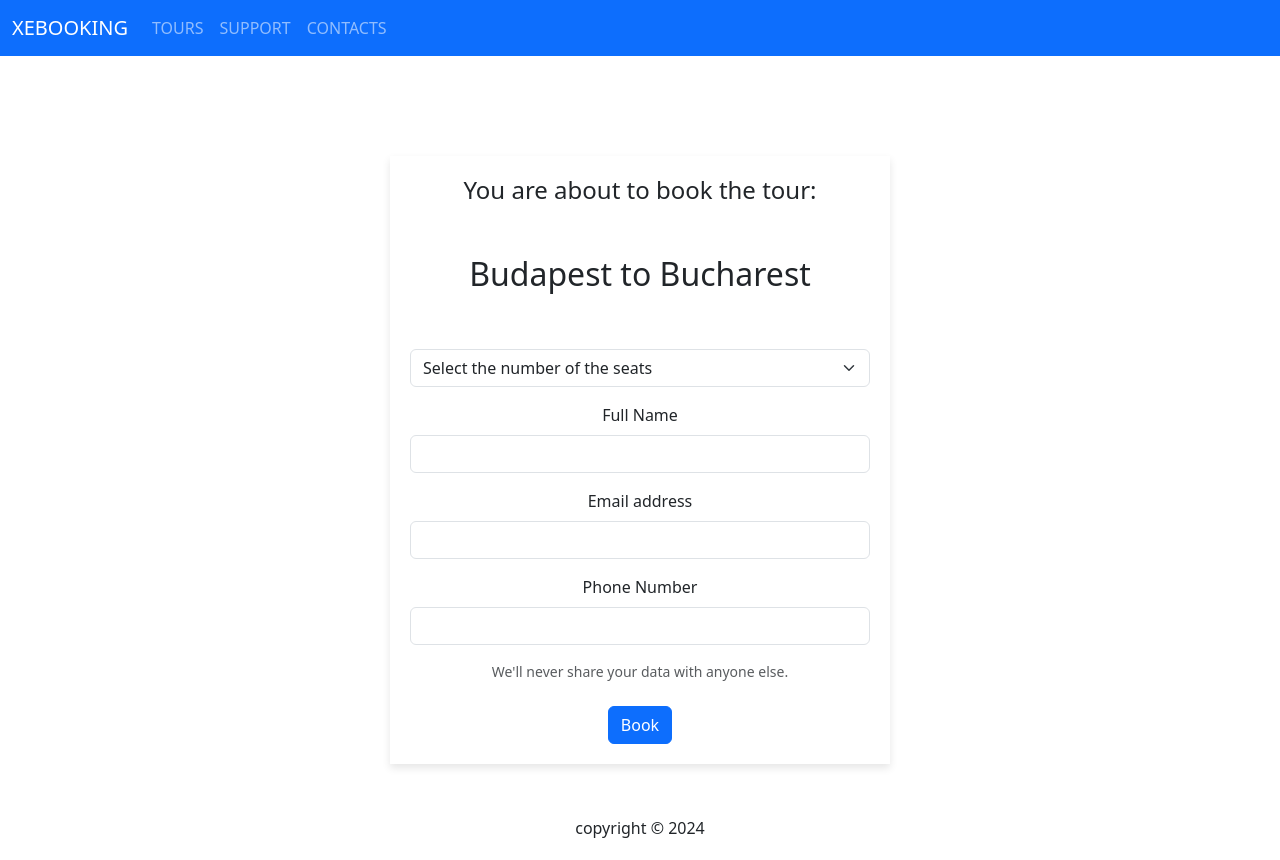
After one commit to wellington-100/booking, a PHP site: page /?page=book&id=1 in a window 1280 px wide. The commit adds this page. Run offline with PHP 8.4, Linux system fonts and the light colour scheme.

Commit message:
order process..

```diff
--- /dev/null
+++ b/src/book.php
@@ -0,0 +1,54 @@
+<?
+    $id = $_GET['id'];
+    $tours = load('tours');
+    foreach ($tours as $tour) {
+        if($tour['id'] == $id){
+            $tourToBook = $tour;
+            break;
+        }
+    }
+    // HW1: find the tour by ID and print its name
+
+?>
+<div style="margin: 0; text-align: center; height: 100%; ">
+    <div cclass="divForm" style="display: inline-block; max-width: 500px; width: 100%; margin-top: 100px; box-shadow: 0 4px 8px rgba(0,0,0,0.1); padding: 20px; background-color: white;">
+        <form action="/?page=order&id=<?=$id?>" method="POST" style="max-width: 500px;">
+            <h4>You are about to book the tour:</h4>
+            <h2><? print(htmlspecialchars($tourToBook['name']))?></h2>
+            <br><br>
+            <div class="mb-3">
+                <select class="form-select" aria-label="Default select example" name="quantity">
+                    <option selected>Select the number of the seats</option>
+                    <option value="2">2 Seats</option>
+                    <option value="3">3 Seats</option>
+                    <option value="4">4 Seats</option>
+                    <option value="5">5 Seats</option>
+                    <option value="6">6 Seats</option>
+                    <option value="7">7 Seats</option>
+                    <option value="8">8 Seats</option>
+                    <option value="9">9 Seats</option>
+                    <option value="10">10 Seats</option>
+            </select>
+            </div>
+
+            <div class="mb-3">
+                <label for="InputFullName" class="form-label">Full Name</label>
+                <input  name="full_name" type="text" class="form-control" id="InputFullName" aria-describedby="emailHelp">
+            </div>
+            <div class="mb-3">
+                <label for="InputEmail" class="form-label">Email address</label>
+                <input  name="email" type="email" class="form-control" id="InputEmail" aria-describedby="emailHelp">
+
+            </div>
+            <div class="mb-3">
+                <label for="InputPhone" class="form-label">Phone Number</label>
+                <input  name="phone_number" type="text" class="form-control" id="InputPhone" aria-describedby="phoneHelp">
+            </div>
+
+            <div id="FullNameHelp" class="form-text">We'll never share your data with anyone else.</div>
+            <br>
+            <button type="submit" class="btn btn-primary">Book</button>
+        </form>
+    </div>
+</div>
+<br><br>
--- a/src/css/style.css
+++ b/src/css/style.css
@@ -58,3 +58,14 @@ h1, h2 {
 .filterArea .navbar {
      flex-grow: 1;
 }
+.divForm {
+  width: 100%; /* Setează lățimea div-ului la 100% din lățimea disponibilă */
+  max-width: 500px; /* Lățimea maximă a div-ului pentru a nu deveni prea larg */
+  padding: 20px; /* Spațiu în jurul formularului */
+  background: white; /* Fundal alb pentru formular */
+  box-shadow: 0 0 10px rgba(0,0,0,0.1); /* Umbra pentru estetică */
+}
+
+form {
+  width: 100%; /* Setează lățimea formularului la 100% din div-ul părinte */
+}
--- a/src/index.php
+++ b/src/index.php
@@ -12,10 +12,12 @@
 <body>
     <? include 'header.php' ?>
     <? include "{$page}.php" ?>
-    <div style="margin-left: 120px;">
+    <div style="display: flex; justify-content: center; align-items: center; width: 100%;">
         <br>
-        <? include 'footer.php' ?>
+        <br>
+        <?php include 'footer.php'; ?>
     </div>
+
 <script src="https://cdn.jsdelivr.net/npm/bootstrap@5.3.3/dist/js/bootstrap.bundle.min.js" integrity="sha384-YvpcrYf0tY3lHB60NNkmXc5s9fDVZLESaAA55NDzOxhy9GkcIdslK1eN7N6jIeHz" crossorigin="anonymous"></script>
 </body>
 </html>
--- a/src/tours.php
+++ b/src/tours.php
@@ -100,7 +100,7 @@ if (isset($_POST['sort_asc'])) {
             }
             ?>
             <div class="col-md-4 p-1">
-                <div class="card" style="width: 18rem; min-height: 400px; margin-bottom: 50px;">
+                <div class="card" style="width: 18rem; min-height: 425px; margin-bottom: 50px;">
                     <img src="<?= $tour['images'][0] ?>" class="card-img-top" alt="<?= htmlspecialchars($tour['name']) ?>">
                     <div class="card-body">
                         <h5 class="card-title">
@@ -113,6 +113,7 @@ if (isset($_POST['sort_asc'])) {
                             <?= htmlspecialchars($tour['price']['amount'].' '.$tour['price']['currency']) ?>
                         </p>
                         <a href="tours-data/explorer.php?tourID=<?= $tourID ?>" class="btn btn-primary">Explore</a>
+                        <a href="/?page=book&id=<?= $tour['id'] ?>" class="btn btn-primary">Book</a>
                     </div>
                 </div>
             </div>
```
Also changed, not shown: src/home.php (+6 -6 lines), src/order.php (added, +51 -0 lines), src/tours-data/explorer.php (+5 -2 lines), src/tours-data/order.json (added, +9 -0 lines), src/tours-data/tours.json (+18 -12 lines).
